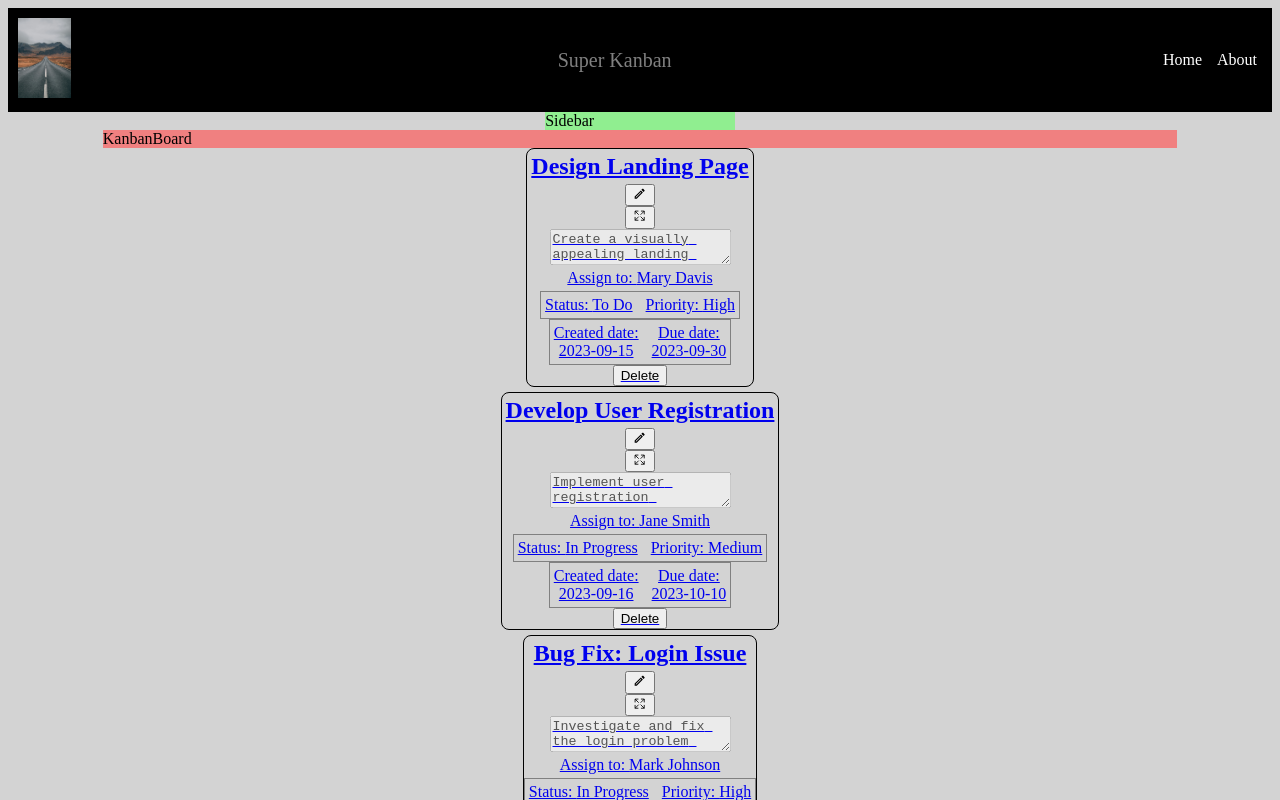
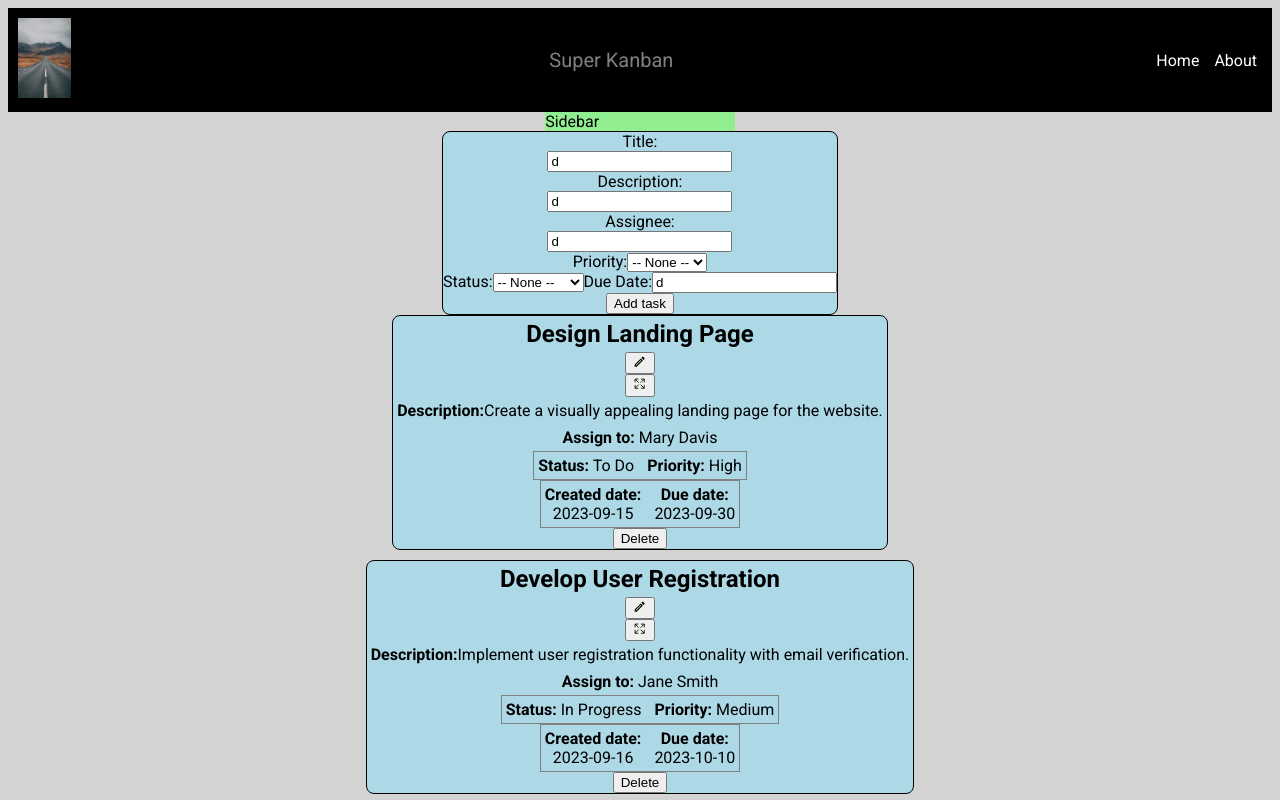
Before and after one commit to MassFuer/Kanban-Board, a React (Vite) app in the folder kanban-board/: page / in a window 1280 px wide. Shown: the top 800 px of the page. Built offline with nearby package versions, Linux system fonts and the light colour scheme.

Commit message:
form created

```diff
--- a/kanban-board/package.json
+++ b/kanban-board/package.json
@@ -15,7 +15,8 @@
     "react": "^19.2.0",
     "react-dom": "^19.2.0",
     "react-icons": "^5.5.0",
-    "react-router-dom": "^7.10.1"
+    "react-router-dom": "^7.10.1",
+    "uuid": "^13.0.0"
   },
   "devDependencies": {
     "@eslint/js": "^9.39.1",
--- a/kanban-board/src/App.css
+++ b/kanban-board/src/App.css
@@ -1,9 +1,12 @@
+@import url("https://fonts.googleapis.com/css2?family=Orbitron:wght@400..900&family=Poppins:ital,wght@0,100;0,200;0,300;0,400;0,500;0,600;0,700;0,800;0,900;1,100;1,200;1,300;1,400;1,500;1,600;1,700;1,800;1,900&family=Press+Start+2P&family=Roboto:ital,wght@0,100..900;1,100..900&display=swap");
+
 #root {
   margin: 0;
   padding: 0;
   box-sizing: border-box;
 }
 body {
+  font-family: "Roboto";
   background-color: lightgray;
   min-height: 100%;
 }
@@ -113,22 +116,31 @@ footer {
   background-color: lightsalmon;
   min-height: 10%;
 }
-.task-card-container {
+.tasks-list-container {
   display: flex;
   flex-direction: column;
   justify-content: space-between;
   align-items: center;
   text-align: center;
-  gap: 5px;
+  gap: 10px;
 }
 
-.task-card-container h2 {
+.tasks-list-container h2 {
   margin: 2px;
   padding: 2px;
 }
-.task-card-container p {
+.tasks-list-container p {
   margin: 2px;
   padding: 2px;
+}
+.tasks-list-container a {
+  text-decoration: none;
+}
+.tasks-list-container a:hover {
+  transform: scale(1.03);
+}
+.tasks-list-container a:visited {
+  text-decoration: none;
 }
 .task-card {
   display: flex;
@@ -138,6 +150,7 @@ footer {
   text-align: center;
   border: 1px solid black;
   border-radius: 8px;
+  background-color: lightblue;
 }
 .task-status {
   display: flex;
--- a/kanban-board/src/App.jsx
+++ b/kanban-board/src/App.jsx
@@ -4,7 +4,6 @@ import { useState } from "react";
 import "./App.css";
 import Navbar from "./components/Navbar";
 import Sidebar from "./components/Sidebar";
-import KanbanBoard from "./components/KanbanBoard";
 import Footer from "./components/Footer";
 import TaskList from "./components/TaskList";
 import DashboardPage from "./pages/DashboardPage";
@@ -20,8 +19,8 @@ function App() {
     setTasks(filteredTasks);
   }
 
-  function handleEdit(taskId) {
-    return;
+  function handleAddTask(newTask) {
+    return setTasks([newTask, ...tasks]);
   }
   return (
     <>
@@ -31,17 +30,17 @@ function App() {
           <Route
             path="/"
             element={
-              <DashboardPage tasks={tasks} handleDelete={handleDelete} />
+              <DashboardPage
+                tasks={tasks}
+                handleDelete={handleDelete}
+                handleAddTask={handleAddTask}
+              />
             }
           />
           <Route
             path="/task-details/:taskId"
             element={
-              <TaskDetailPage
-                tasks={tasks}
-                handleDelete={handleDelete}
-                handleEdit={handleEdit}
-              />
+              <TaskDetailPage tasks={tasks} handleDelete={handleDelete} />
             }
           />
           <Route path="/about" element={<AboutPage />} />
--- /dev/null
+++ b/kanban-board/src/components/CreateTask.jsx
@@ -0,0 +1,102 @@
+import { useState } from "react";
+import { v4 as uuidv4 } from "uuid";
+
+function CreateTask({ handleAddTask }) {
+  const [title, setTitle] = useState("d");
+  const [description, setDescription] = useState("d");
+  const [assignee, setAssignee] = useState("d");
+  const [status, setStatus] = useState("d");
+  const [priority, setPriority] = useState("d");
+  const [dueDate, setDueDate] = useState("d");
+
+  function handleSubmitForm(e) {
+    e.preventDefault();
+    const newTask = {
+      id: uuidv4(),
+      title: title,
+      description: description,
+      assignee: assignee,
+      status: status,
+      priority: priority,
+      createdDate: new Date().toISOString().split("T")[0],
+      dueDate: dueDate,
+    };
+    console.log(newTask);
+    handleAddTask(newTask);
+  }
+  return (
+    <>
+      <form onSubmit={handleSubmitForm}>
+        <div className="task-card">
+          <label>Title:</label>
+          <input
+            type="text"
+            name="title"
+            value={title}
+            placeholder="task title"
+            onChange={(e) => setTitle(e.target.value)}
+          />
+
+          <label>Description:</label>
+          <input
+            type="text"
+            name="description"
+            value={description}
+            placeholder="task description"
+            onChange={(e) => setDescription(e.target.value)}
+          />
+
+          <label>Assignee:</label>
+          <input
+            type="text"
+            name="assignee"
+            value={assignee}
+            placeholder="task assignee"
+            onChange={(e) => setAssignee(e.target.value)}
+          />
+          {/* Try to implement radio buttons */}
+          <label>
+            Priority:
+            <select
+              name="status"
+              value={status}
+              onChange={(e) => setPriority(e.target.value)}
+            >
+              <option value="">-- None --</option>
+              <option value="low">Low</option>
+              <option value="medium">Medium</option>
+              <option value="high">High</option>
+            </select>
+          </label>
+
+          {/* Logic to implement */}
+          <label>
+            Status:
+            <select
+              name="priority"
+              value={priority}
+              onChange={(e) => setStatus(e.target.value)}
+            >
+              <option value="">-- None --</option>
+              <option value="todo">To Do</option>
+              <option value="inProgress">In Progress</option>
+              <option value="inReview">In Review</option>
+              <option value="done">Done</option>
+            </select>
+            <label>Due Date:</label>
+            <input
+              type="text"
+              name="dueDate"
+              value={dueDate}
+              onChange={(e) => setDueDate(e.target.value)}
+            />
+          </label>
+          <button type="submit" className="delete">
+            Add task
+          </button>
+        </div>
+      </form>
+    </>
+  );
+}
+export default CreateTask;
--- a/kanban-board/src/components/KanbanBoard.jsx
+++ /dev/null
@@ -1,7 +0,0 @@
-function KanbanBoard() {
-  return (
-    <div className="kanban-board">KanbanBoard</div>
-  )
-}
-
-export default KanbanBoard
--- a/kanban-board/src/components/TaskCard.jsx
+++ b/kanban-board/src/components/TaskCard.jsx
@@ -1,34 +1,49 @@
 import { MdOutlineEdit } from "react-icons/md";
 import { IoExpandOutline } from "react-icons/io5";
+import { NavLink } from "react-router-dom";
 
-function TaskCard({ task, handleDelete, handleEdit }) {
+function TaskCard({ task, handleDelete }) {
   return (
     <>
       <div className="task-card">
         <h2>{task.title}</h2>
         {/* edit button */}
-        <button onClick={() => handleEdit(task.id)} className="edit">
-          <MdOutlineEdit />
-        </button>
+        <NavLink to={`/task-details/${task.id}`}>
+          <button className="edit">
+            <MdOutlineEdit />
+          </button>
+        </NavLink>
+
         {/* expand button */}
         <button className="toggle">
           <IoExpandOutline />
         </button>
 
-        <textarea type="text" value={task.description} disabled />
-        <p>Assign to: {task.assignee}</p>
+        <p>
+          <strong>Description:</strong>
+          {task.description}
+        </p>
+        <p>
+          <strong>Assign to: </strong>
+          {task.assignee}
+        </p>
         <div className="task-status">
-          <p>Status: {task.status}</p>
-          <p>Priority: {task.priority}</p>
+          <p>
+            <strong>Status:</strong> {task.status}
+          </p>
+          <p>
+            <strong>Priority:</strong> {task.priority}
+          </p>
         </div>
         <div className="task-dates">
           <p>
-            Created date:
+            <strong>Created date:</strong>
+
             <br />
             {task.createdDate}
           </p>
           <p>
-            Due date:
+            <strong>Due date:</strong>
             <br />
             {task.dueDate}
           </p>
--- a/kanban-board/src/components/TaskList.jsx
+++ b/kanban-board/src/components/TaskList.jsx
@@ -1,16 +1,13 @@
 import TaskCard from "./TaskCard";
-import { NavLink } from "react-router-dom";
 
 function TaskList({ tasks, handleDelete }) {
   // function handleEdit(taskId) {
   //   return <TaskEdit />;
   // }
   return (
-    <div className="task-card-container">
+    <div className="tasks-list-container">
       {tasks.map((task) => (
-        <NavLink to={`/task-details/${task.id}`}>
-          <TaskCard key={task.id} task={task} handleDelete={handleDelete} />
-        </NavLink>
+        <TaskCard key={task.id} task={task} handleDelete={handleDelete} />
       ))}
     </div>
   );
--- a/kanban-board/src/pages/DashboardPage.jsx
+++ b/kanban-board/src/pages/DashboardPage.jsx
@@ -1,12 +1,13 @@
 import Sidebar from "../components/Sidebar";
-import KanbanBoard from "../components/KanbanBoard";
 import TaskList from "../components/TaskList";
+import CreateTask from "../components/CreateTask";
 
-function DashboardPage({ tasks, handleDelete }) {
+function DashboardPage({ tasks, handleDelete, handleAddTask }) {
+
   return (
     <>
       <Sidebar />
-      <KanbanBoard />
+      <CreateTask handleAddTask={handleAddTask} />
       {/* TaskList (all tasks) / TaskCard
           colummn Todo : get all TaskCard in the TaskList that have the status ToDo
           colummn In progress : get all TaskCard in the TaskList that have the status ToDo
--- a/kanban-board/src/pages/TaskDetailPage.jsx
+++ b/kanban-board/src/pages/TaskDetailPage.jsx
@@ -5,7 +5,7 @@ import TaskCard from "../components/TaskCard";
 function TaskDetailPage({ tasks, handleDelete, handleEdit }) {
   const { taskId } = useParams();
   //   console.log(typeof taskId);
-  const task = tasks.find((task) => task.id === taskId);
+  const task = tasks.find((task) => task.id == taskId);
   //   console.log("task.id", typeof task.id);
 
   return (
```
Also changed, not shown: kanban-board/src/components/TaskEdit.jsx (deleted, +0 -48 lines), 1 other file (tests, documents, lock files or other folders).
